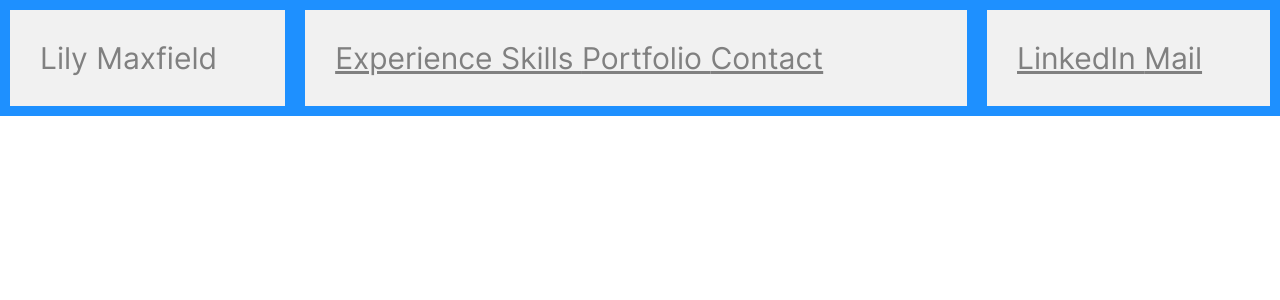
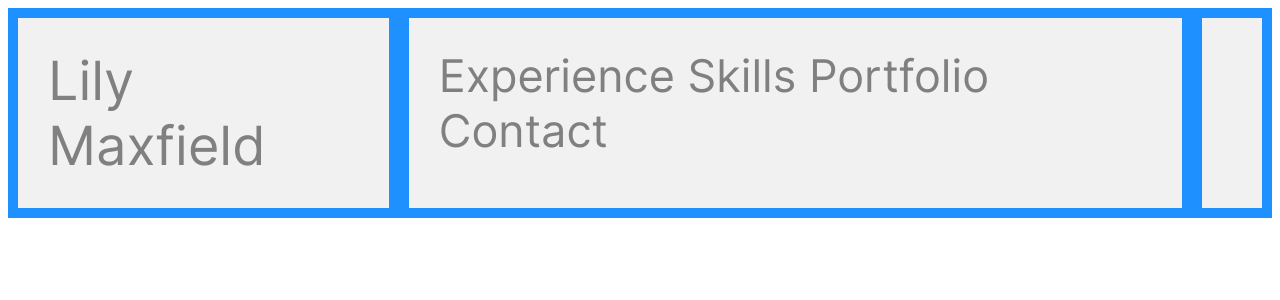
Before and after one commit to lily-maxfield/lminfo_site, a PHP site: page /views/header/header.html in a window 1280 px wide. Shown: the top 300 px of the page. Run offline with PHP 8.4, Linux system fonts and the light colour scheme.

Commit message:
LM - Updating header CSS

```diff
--- a/views/header/header.css
+++ b/views/header/header.css
@@ -17,16 +17,20 @@
 
 .navlinks {
     color: gray;
+    text-decoration-line: none;
+    font-size: 1.5em;
     font-family: "inter";
 }
 
 .socials {
-    color: gray;
-    font-family: "inter";
+    line-height: 0;
+    font-size: 0;
+    color: transparent;
 }
 
 .site-logo {
     color: gray;
     text-decoration-line: none;
+    font-size: 1.8em;
     font-family: "inter";
 }
--- a/views/header/header.html
+++ b/views/header/header.html
@@ -6,7 +6,7 @@
     <link rel="stylesheet" href="assets/css/lminfo_styles.css">
     <link rel="stylesheet" href="views/header/header.css">
 </head>
-<body style="margin:0;padding:0">
+<body>
     <header>
         <div class="flex-container">
             <div style="flex-grow: 1">
```
